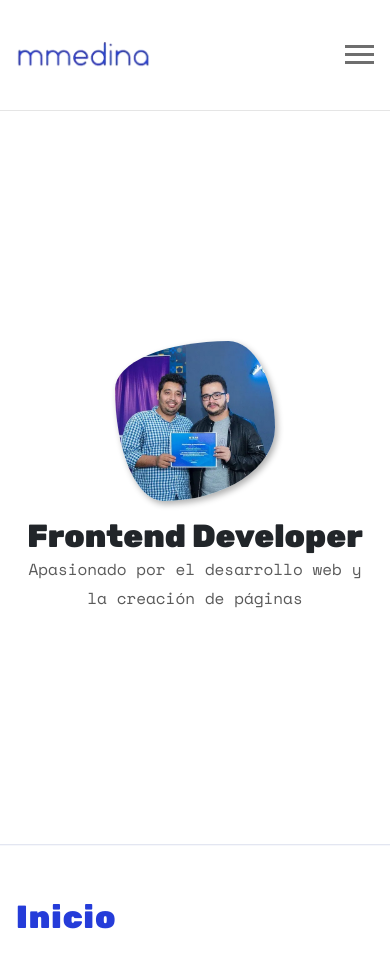
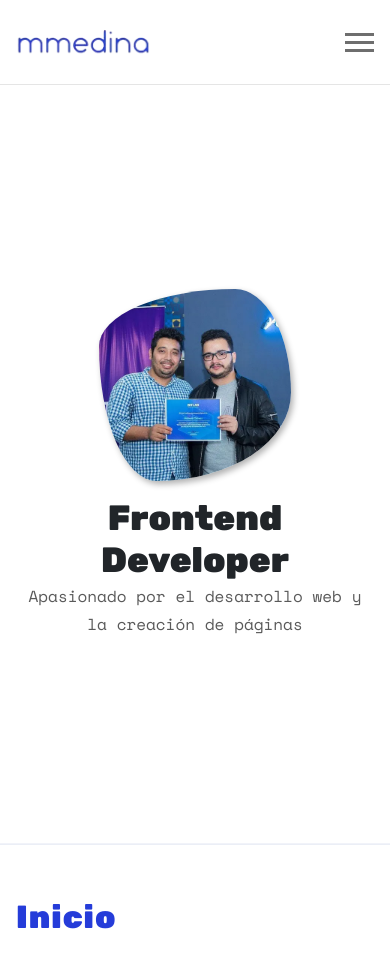
Before and after one commit to mmedinasv05/Portafolio, a React (Create React App) app: page /#/ in a window 390 px wide. Shown: the top 968 px of the page. Built offline with nearby package versions, Linux system fonts and the light colour scheme.

Commit message:
Update: Optimizing the code navbar

```diff
--- a/src/Components/CSS/CustomeProperties.css
+++ b/src/Components/CSS/CustomeProperties.css
@@ -78,6 +78,7 @@
 @media screen and (max-width: 992px) {
   :root {
     --height-footer: 12vh;
+    --height-header: 10vh;
     --size-menu: 2rem;
   }
 }
@@ -91,7 +92,7 @@
 
 @media screen and (max-width: 576px) {
   :root {
-    --size-title-h1: 2rem;
+    --size-title-h1: 2.2rem;
     --size-title-h2: 1.8rem;
     --padding-x: 1rem;
     --height-footer: 16vh;
--- a/src/Components/CSS/Welcome.css
+++ b/src/Components/CSS/Welcome.css
@@ -35,9 +35,6 @@
 }
 
 @media screen and (max-width: 1200px) {
-  .home__image {
-    width: 10rem;
-  }
 }
 
 @media screen and (max-width: 992px) {
```
